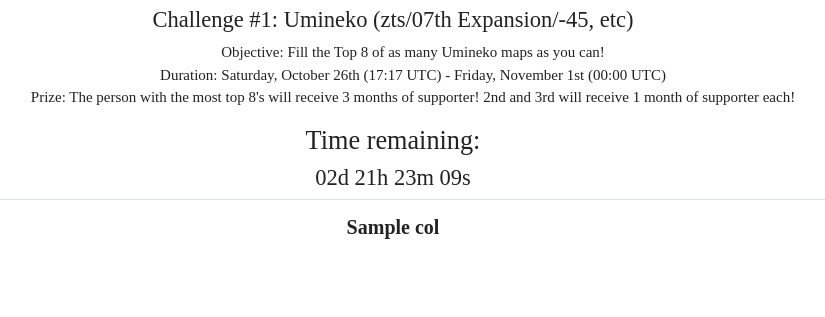
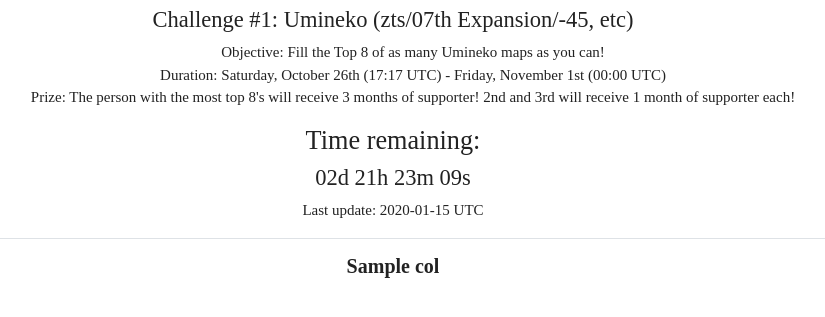
Before and after one commit to dkbruce/dog-lettuce, a Flask app: template templates/home.html in a window 1280 px wide. Shown: the part 141-458 px from the top of the page, without its empty margins (247-1072 px from the left). Run offline with Flask 2, Linux system fonts and the light colour scheme; the template is opened without the code that fills it: most values are stand-ins (such as "Sample title", 1, 10 or a date in 2020); lists and menus that the app fills with data are empty; parts of the project's set-up code (start-up, migrations or seed data) failed here and were passed over; some libraries are stand-ins or nearby versions.

Commit message:
jlkoiewf

```diff
--- a/app.py
+++ b/app.py
@@ -23,11 +23,13 @@
 
 @app.route("/")
 def home():
-    query = c.execute("SELECT user_id, challenge_score, username FROM competition0001")
+    query = c.execute("SELECT user_id, challenge_score, username, time FROM competition0001")
     scores_df = pd.DataFrame(query.fetchall())
+    time = scores_df['time'].iloc[0]
+    scores_df = scores_df[['user_id', 'challenge_score', 'username']]
     scores_df.columns = query.keys()
-    return render_template('home.html', column_names=scores_df.columns.values, row_data=list(scores_df.values.tolist())
-                           , zip=zip)
+    return render_template('home.html', column_names=scores_df.columns.values, row_data=list(scores_df.values.tolist()),
+                           last_update=time, zip=zip)
 
 
 if __name__ == "__main__":
--- a/templates/home.html
+++ b/templates/home.html
@@ -48,11 +48,11 @@
                 </div>
             </div>
 
-<!--            <div class="row">-->
-<!--                <div class="col-md-12">-->
-<!--                    <p class="text-center">Last update: {{last_update}} UTC</p>-->
-<!--                </div>-->
-<!--            </div>-->
+            <div class="row">
+                <div class="col-md-12">
+                    <p class="text-center">Last update: {{last_update}} UTC</p>
+                </div>
+            </div>
 
             <div class="row">
                 <div class="col-md-12">
```
